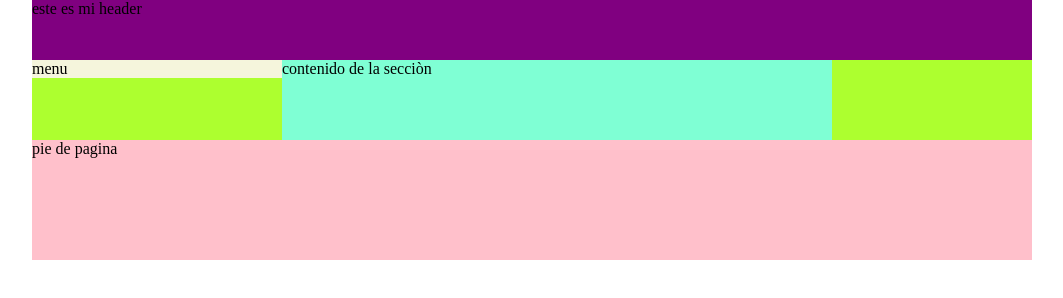
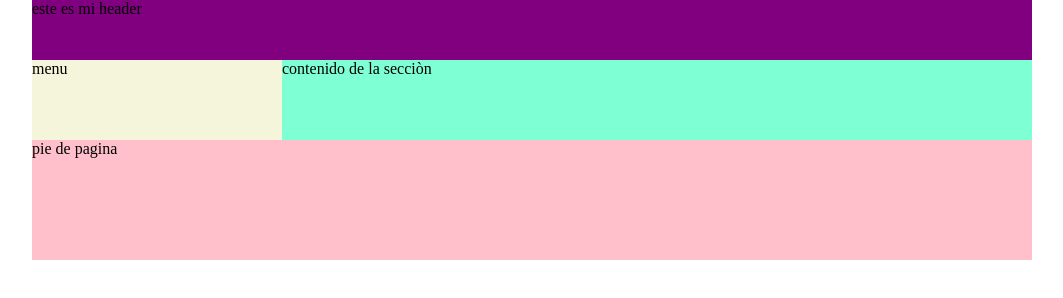
Before and after one commit to jorgePerez7011/BoxModel, a plain HTML site: page index.html in a window 1280 px wide. Shown: the whole page, without its empty margins (108-1171 px from the left). Drawn offline with Linux system fonts and the light colour scheme.

Commit message:
estructura flex

```diff
--- a/css.css
+++ b/css.css
@@ -7,18 +7,18 @@ header{
     height: 60px;
 }
 section{
+    /*flex-direction: row-reverse;*/
+    display: flex;
 background-color: greenyellow;
 overflow: hidden;
 }
 nav{
     background-color: beige;
-    float: left;
     width: 25%;
 }
 article{
     background-color: aquamarine;
-    float: left;
-    width: 55%;
+    width: 75%;
     height: 80px;
 }
 footer{
--- a/index.html
+++ b/index.html
@@ -6,7 +6,7 @@
     <meta name="viewport" content="width=device-width, initial-scale=1.0">
 
     <link rel="stylesheet" href="css.css"/>
-    <title>Box Model float</title>
+    <title>Box Model flex</title>
 </head>
 <body>
     <div id="container">
```
